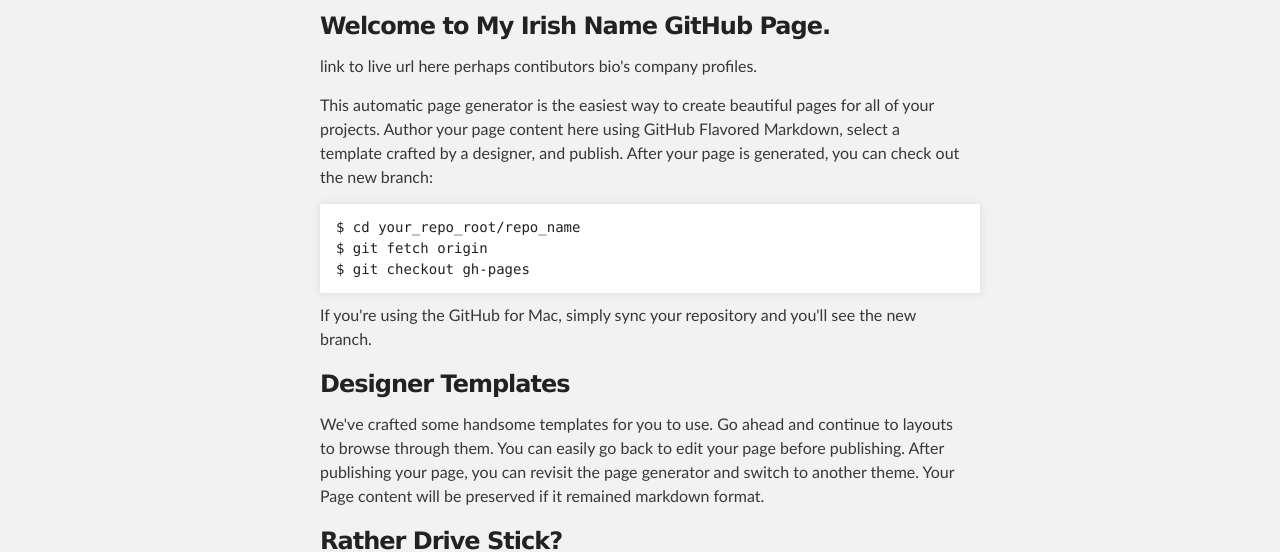
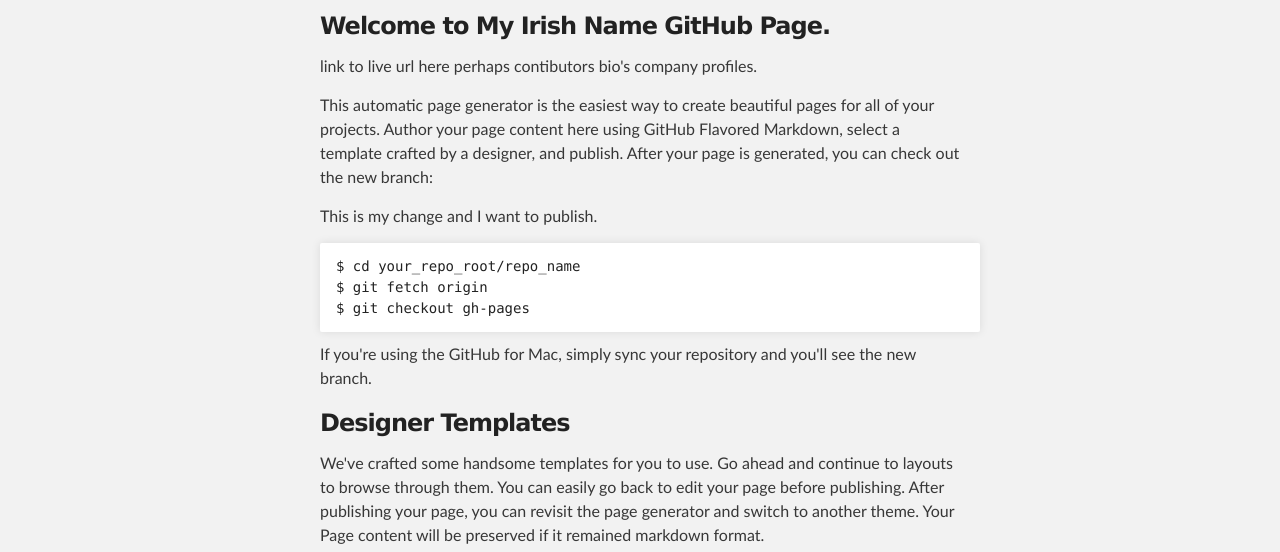
Before and after one commit to alexodonovan/mystory, a plain HTML site: page index.html in a window 1280 px wide. Shown: the part 252-804 px from the top of the page. Drawn offline with Linux system fonts and the light colour scheme.

Commit message:
test publish

```diff
--- a/index.html
+++ b/index.html
@@ -38,6 +38,7 @@ contibutors bio's
 company profiles.</p>
 
 <p>This automatic page generator is the easiest way to create beautiful pages for all of your projects. Author your page content here using GitHub Flavored Markdown, select a template crafted by a designer, and publish. After your page is generated, you can check out the new branch:</p>
+<p>This is my change and I want to publish.</p>
 
 <pre><code>$ cd your_repo_root/repo_name
 $ git fetch origin
```
Also changed, not shown: 1 other file.
